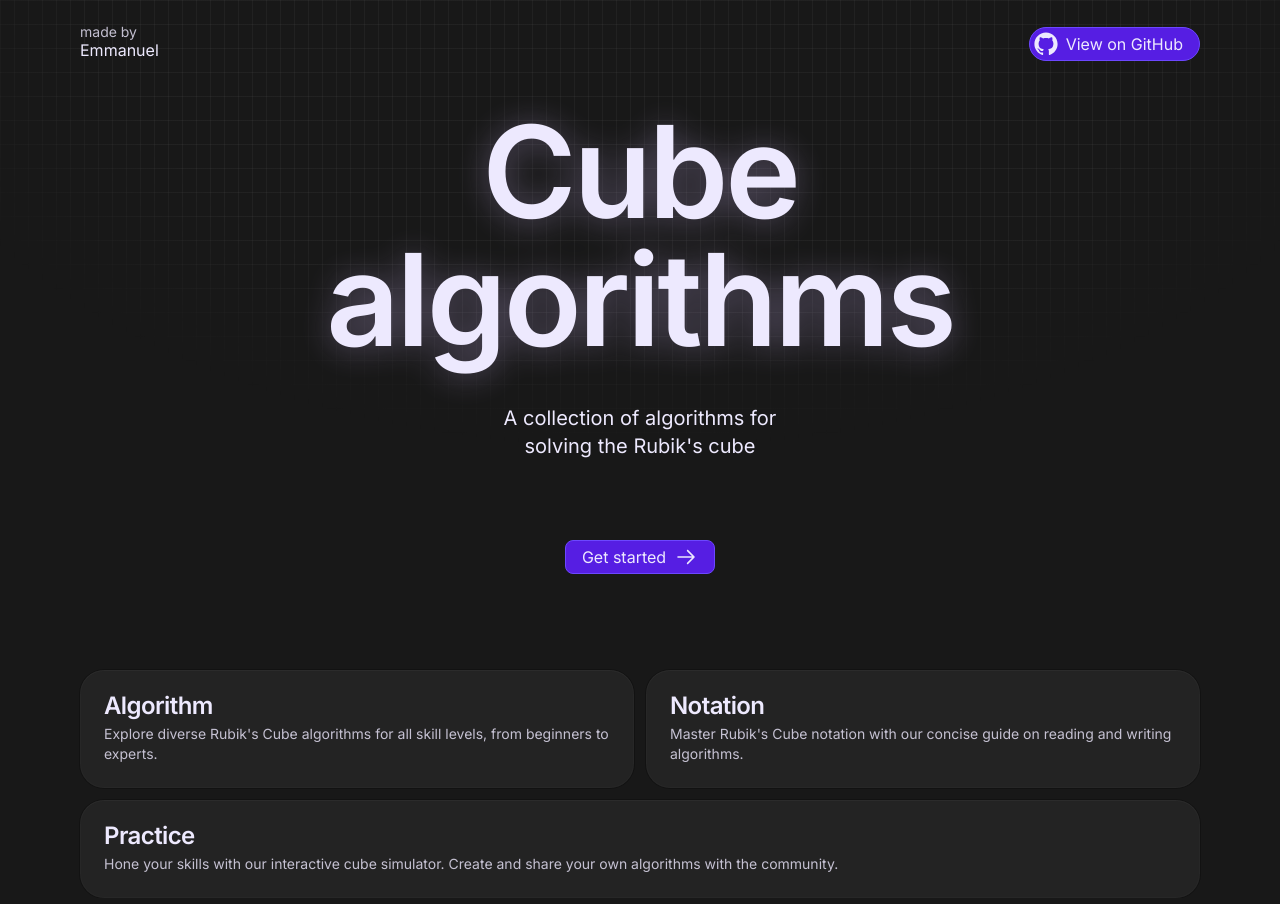
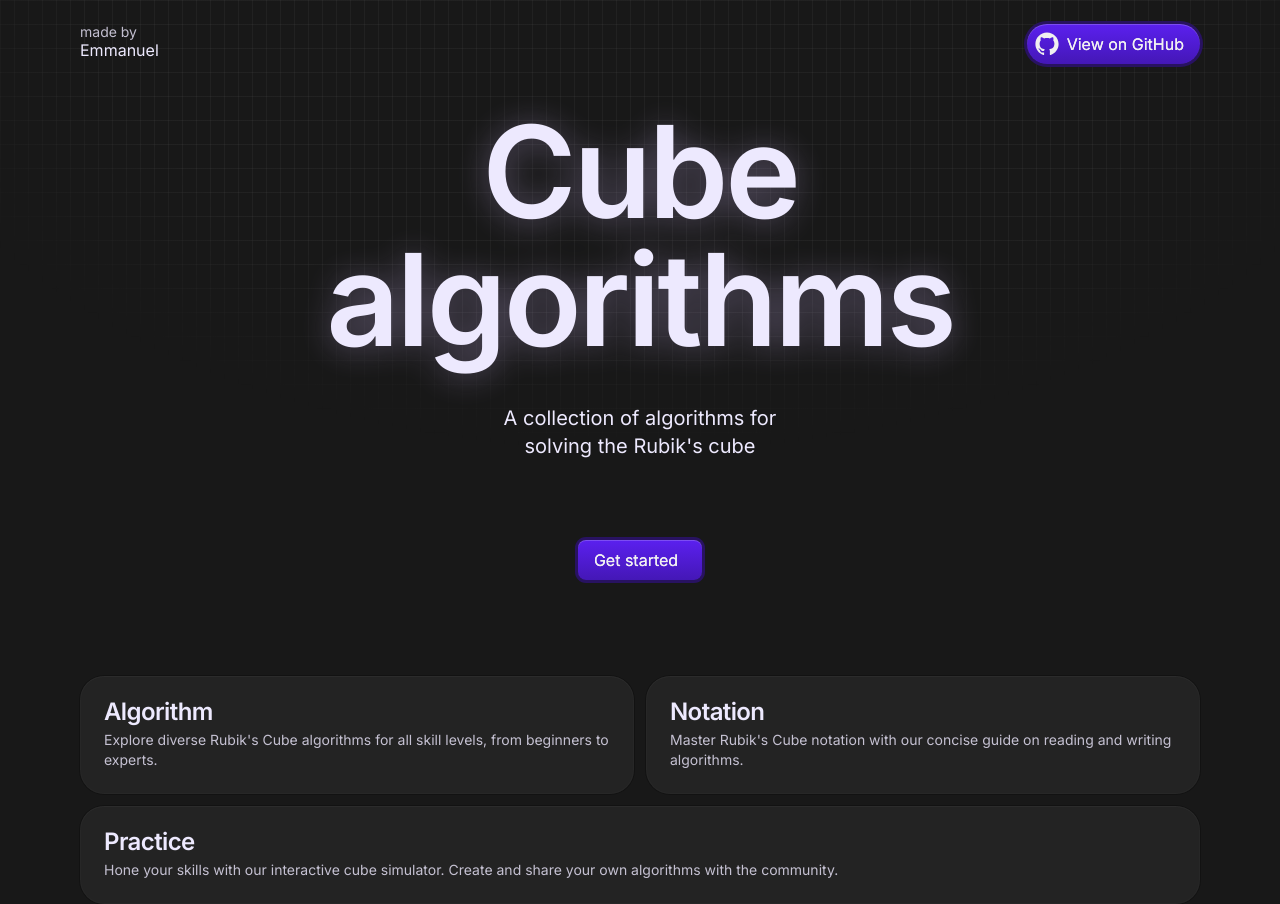
Before and after one commit to EmmanuelBayona/cube-algorithms-nextjs, a Next.js app: page / in a window 1280 px wide. Built offline with nearby package versions, Linux system fonts and the light colour scheme.

Commit message:
style: new primary button

```diff
--- a/app/page.tsx
+++ b/app/page.tsx
@@ -8,7 +8,7 @@ import Link from "next/link"
 
 export default function Home() {
     return (
-        <div className="relative min-h-screen w-full">
+        <div className="relative min-h-screen w-full bg-background">
             <div className="absolute bottom-0 left-0 right-0 top-0 bg-[linear-gradient(to_right,#4f4f4f2e_1px,transparent_1px),linear-gradient(to_bottom,#4f4f4f2e_1px,transparent_1px)] bg-[size:14px_24px] [mask-image:radial-gradient(ellipse_60%_50%_at_50%_0%,#000_70%,transparent_100%)] pointer-events-none" aria-hidden='true' />
             <MaxWidthWrapper className="text-violet-100 pt-5 relative">
                 <LandingNavbar />
@@ -24,10 +24,12 @@ export default function Home() {
 
                 <div className="flex justify-center mt-20">
                     <Link href="/dash/puzzles"
-                        className={cn(buttonVariants({ variant: 'primary' }))}
+                        className={cn(buttonVariants({ variant: 'primary' }), 'group relative overflow-hidden')}
                     >
-                        Get started
-                        <ArrowRightIcon width={24} height={24} />
+                        <span>Get started</span>
+                        <div className="w-0 translate-x-[100%] opacity-0 transition-all duration-200 group-hover:w-5 group-hover:translate-x-0 group-hover:opacity-100">
+                            <ArrowRightIcon width={24} height={24} />
+                        </div>
                     </Link>
                 </div>
 
--- a/components/landing-navbar.tsx
+++ b/components/landing-navbar.tsx
@@ -15,7 +15,7 @@ export const LandingNavbar = () => {
             </a>
 
             <a href="https://github.com/EmmanuelBayona/cube-algorithms-nextjs" target="_blank"
-                className={cn(buttonVariants({ variant: 'primary' }), 'rounded-full pl-1')}
+                className={cn(buttonVariants({ variant: 'primary' }), 'rounded-full pl-2')}
             >
                 <GitHubLogoIcon width={24} height={24} />
                 View on GitHub
--- a/components/ui/button.tsx
+++ b/components/ui/button.tsx
@@ -7,12 +7,12 @@ interface ButtonProps
     VariantProps<typeof buttonVariants> { }
 
 export const buttonVariants = cva(
-    'text-violet-100 text-base rounded-lg px-4 py-1 flex items-center justify-center gap-2',
+    'text-font text-base rounded-lg px-4 py-2 flex items-center justify-center gap-2',
     {
         variants: {
             variant: {
-                default: 'bg-dark shadow-[inset_0_1px_0_0_rgba(255,255,255,0.02),inset_0_0_0_1px_rgba(255,255,255,0.02),0_0_0_1px_rgba(0,0,0,0.25)]',
-                primary: 'border border-brand-accent bg-brand',
+                default: 'bg-dark shadow-dark-button',
+                primary: 'bg-gradient-to-b from-primary to-[#4417B6] shadow-primary-button [text-shadow:0_0_0.5px_rgb(255,255,255)]',
             }
         },
         defaultVariants: {
--- a/components/ui/card.tsx
+++ b/components/ui/card.tsx
@@ -22,7 +22,7 @@ export const Card = forwardRef<HTMLDivElement, HTMLAttributes<HTMLDivElement>>(
         <div
             ref={ref}
             className={cn(
-                'rounded-3xl text-violet-100 bg-dark shadow-[inset_0_1px_0_0_rgba(255,255,255,0.02),inset_0_0_0_1px_rgba(255,255,255,0.02),0_0_0_1px_rgba(0,0,0,0.25)]',
+                'rounded-3xl text-violet-100 bg-dark shadow-dark-button',
                 className
             )}
             {...props}
--- a/components/ui/dialog.tsx
+++ b/components/ui/dialog.tsx
@@ -33,7 +33,7 @@ export const DialogContent = forwardRef<
         <DialogPrimitive.Content
             ref={ref}
             className={cn(
-                "fixed left-[50%] top-[50%] z-50 grid w-full max-w-lg translate-x-[-50%] translate-y-[-50%] gap-4 border border-white/5 bg-dark p-6 duration-200 data-[state=open]:animate-in data-[state=closed]:animate-out data-[state=closed]:fade-out-0 data-[state=open]:fade-in-0 data-[state=closed]:zoom-out-95 data-[state=open]:zoom-in-95 data-[state=closed]:slide-out-to-left-1/2 data-[state=closed]:slide-out-to-top-[48%] data-[state=open]:slide-in-from-left-1/2 data-[state=open]:slide-in-from-top-[48%] sm:rounded-xl",
+                "fixed left-[50%] top-[50%] z-50 grid w-full max-w-lg translate-x-[-50%] translate-y-[-50%] gap-4 border border-white/5 bg-background p-6 duration-200 data-[state=open]:animate-in data-[state=closed]:animate-out data-[state=closed]:fade-out-0 data-[state=open]:fade-in-0 data-[state=closed]:zoom-out-95 data-[state=open]:zoom-in-95 data-[state=closed]:slide-out-to-left-1/2 data-[state=closed]:slide-out-to-top-[48%] data-[state=open]:slide-in-from-left-1/2 data-[state=open]:slide-in-from-top-[48%] sm:rounded-xl",
                 className
             )}
             {...props}
--- a/tailwind.config.ts
+++ b/tailwind.config.ts
@@ -12,13 +12,16 @@ const config: Config = {
 			dropShadow: {
 				'text': '0 2px 16px rgba(169, 151, 200, 0.45)',
 			},
+			boxShadow: {
+				'dark-button': 'inset 0 1px 0 0 rgba(255, 255, 255, 0.02), inset 0 0 0 1px rgba(255, 255, 255, 0.02), 0 0 0 1px rgba(0, 0, 0, 0.25)',
+				'primary-button': '0 0 0 3px rgb(40, 18, 97), inset 0 1px 0 0 rgba(255, 255, 255, 0.2)'
+			},
 			colors: {
 				'background': '#181818',
 				'dark': '#232323',
-				// 'dark-accent': '#1e1e1e',
-				'brand': '#561ee3',
-				'brand-accent': '#6c47ff',
-				'secondary': '#141414'
+				'primary': '#5B20EF',
+
+				'font': '#F0F0F0'
 			},
 			animation: {
 				scaleIn: 'scaleIn 200ms ease',
```
